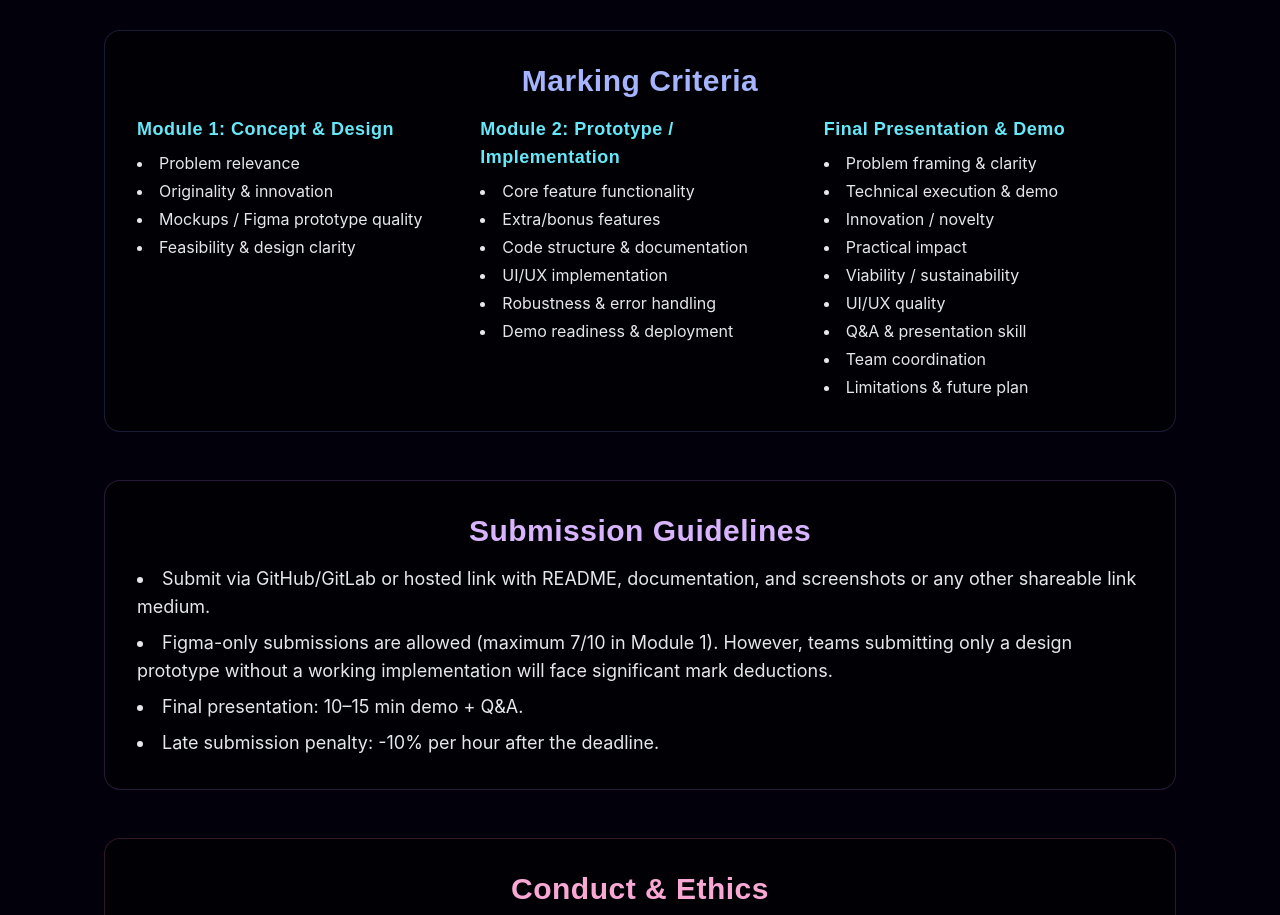
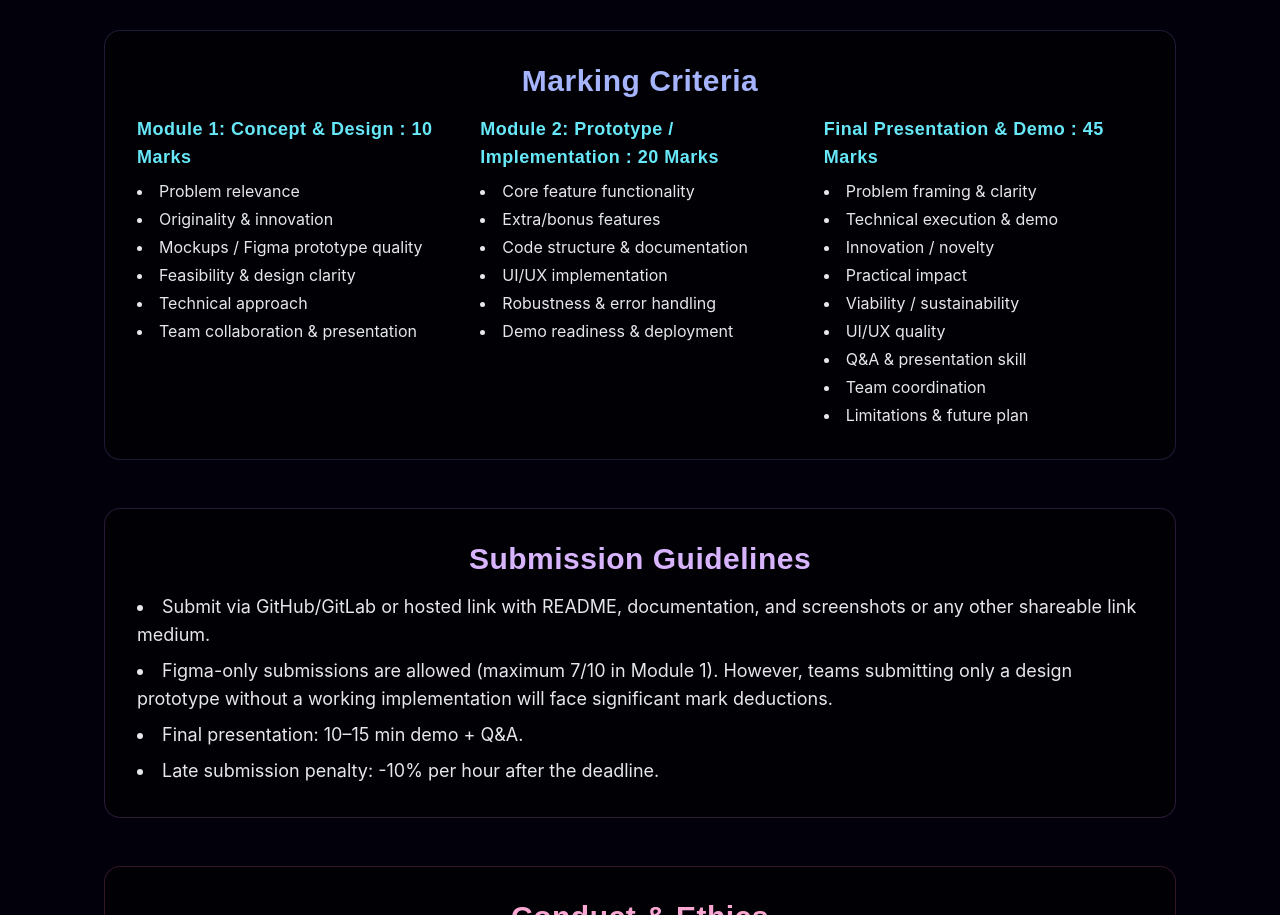
Before and after one commit to zensakeb/BUCC_UpgradeHour_TechInnovationBattle_RegWeb, a Next.js app: page / in a window 1280 px wide. Shown: the part 1464-2379 px from the top of the page. Built offline with nearby package versions, Linux system fonts and the light colour scheme.

Commit message:
marks update

```diff
--- a/pages/index.js
+++ b/pages/index.js
@@ -159,16 +159,18 @@ export default function Home() {
               <h2 className="text-2xl md:text-3xl font-bold text-indigo-300 mb-4">Marking Criteria</h2>
               <div className="grid md:grid-cols-3 gap-6 text-left">
                 <div>
-                  <h3 className="font-semibold text-lg text-cyan-300">Module 1: Concept &amp; Design</h3>
+                  <h3 className="font-semibold text-lg text-cyan-300">Module 1: Concept &amp; Design : 10 Marks</h3>
                   <ul className="list-disc list-inside text-gray-200 mt-2 space-y-1">
                     <li>Problem relevance</li>
                     <li>Originality &amp; innovation</li>
                     <li>Mockups / Figma prototype quality</li>
                     <li>Feasibility &amp; design clarity</li>
+                    <li>Technical approach</li>
+                    <li>Team collaboration &amp; presentation</li>
                   </ul>
                 </div>
                 <div>
-                  <h3 className="font-semibold text-lg text-cyan-300">Module 2: Prototype / Implementation</h3>
+                  <h3 className="font-semibold text-lg text-cyan-300">Module 2: Prototype / Implementation : 20 Marks</h3>
                   <ul className="list-disc list-inside text-gray-200 mt-2 space-y-1">
                     <li>Core feature functionality</li>
                     <li>Extra/bonus features</li>
@@ -179,7 +181,7 @@ export default function Home() {
                   </ul>
                 </div>
                 <div>
-                  <h3 className="font-semibold text-lg text-cyan-300">Final Presentation &amp; Demo</h3>
+                  <h3 className="font-semibold text-lg text-cyan-300">Final Presentation &amp; Demo : 45 Marks</h3>
                   <ul className="list-disc list-inside text-gray-200 mt-2 space-y-1">
                     <li>Problem framing &amp; clarity</li>
                     <li>Technical execution &amp; demo</li>
```
